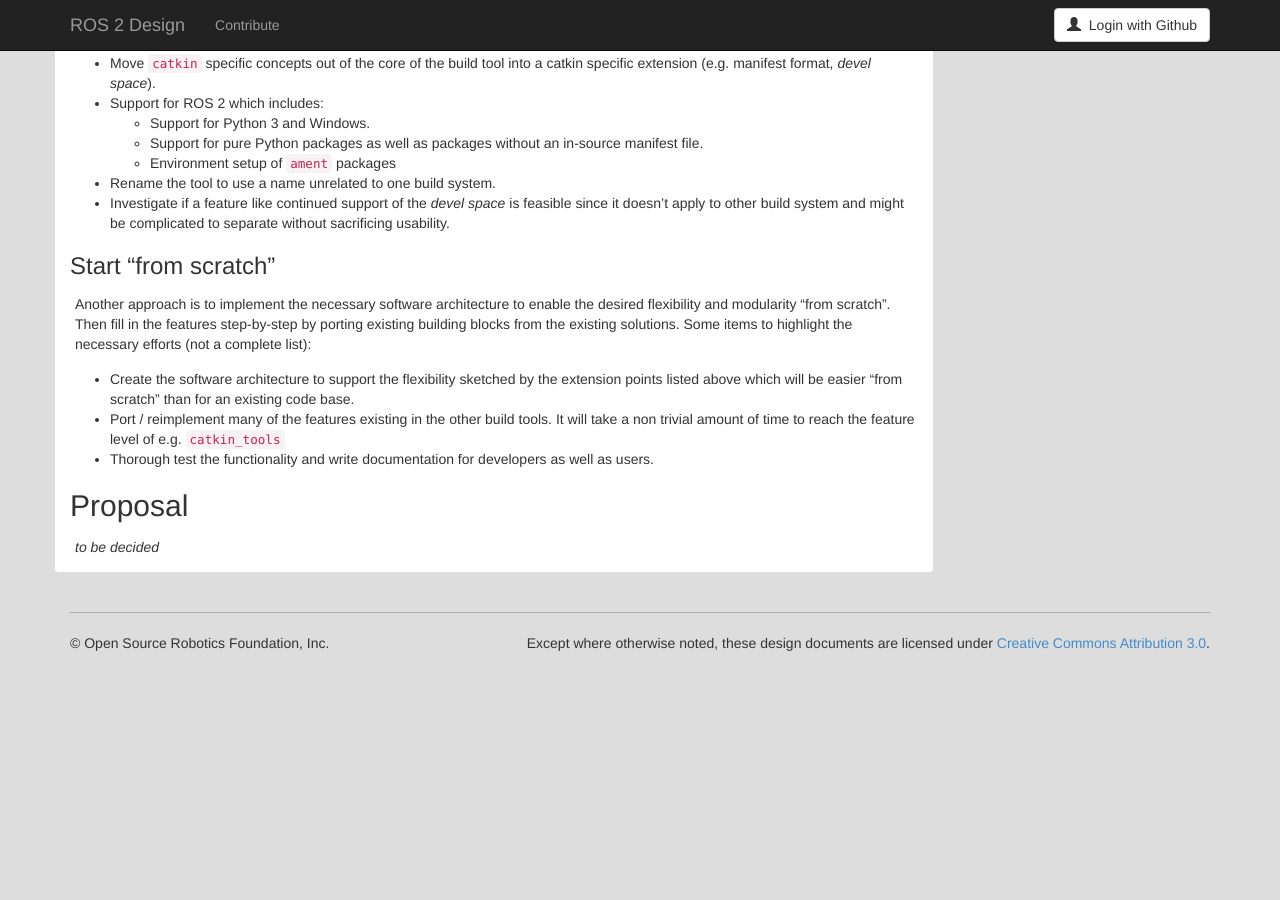
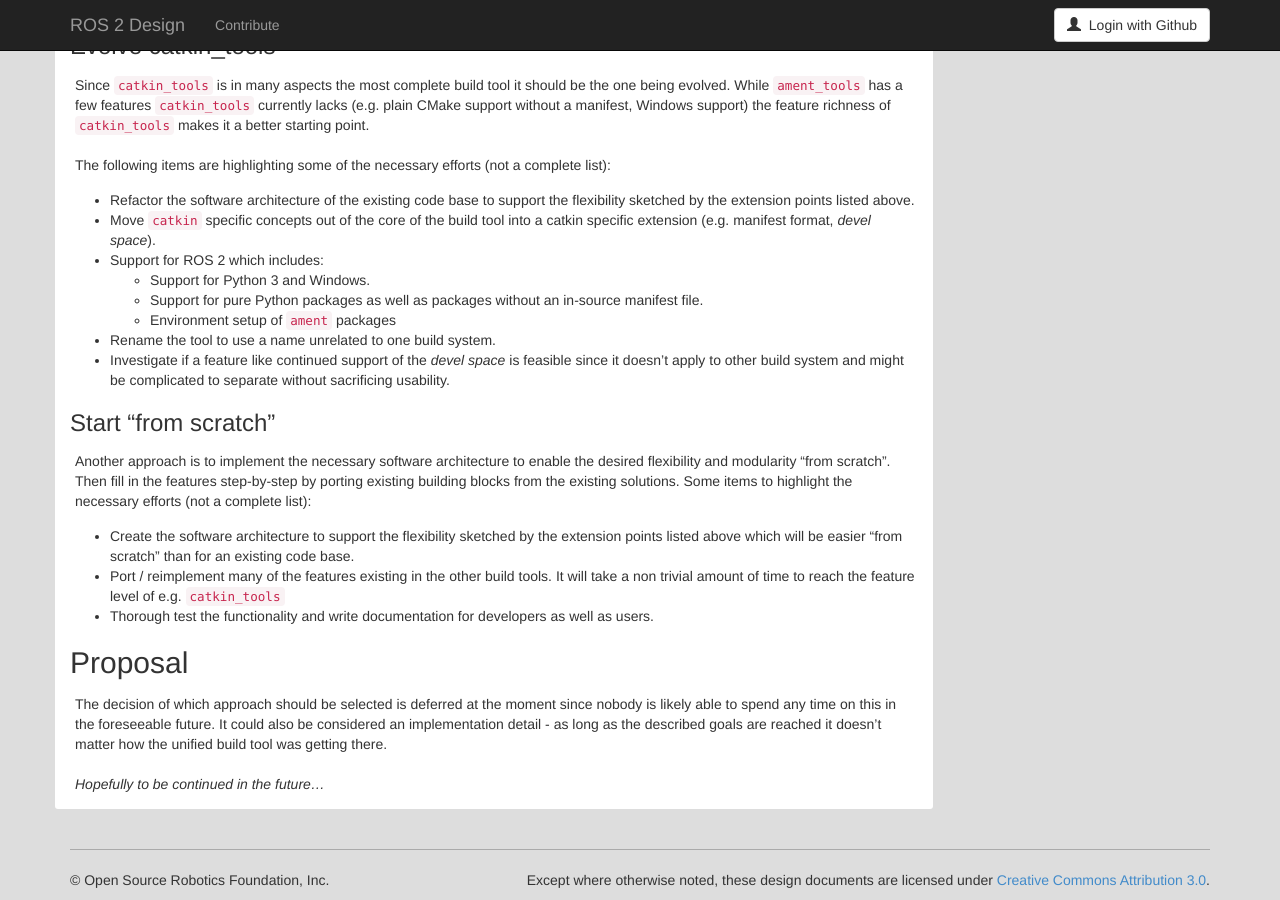
Before and after one commit to ros2/design, a Jekyll site: the page built from articles/101_build_tool.md, in a window 1280 px wide and 900 px high, scrolled down 6205 px. Built offline with Jekyll 4.4.1, drawn with Linux system fonts in a browser that asks for light colours; nearby versions of some CDN libraries; before the commit the page ends 6868 px from its top, so only the background shows below that; some of the changed text lies outside the part shown.

Commit message:
add note about suspending this...

```diff
--- a/articles/101_build_tool.md
+++ b/articles/101_build_tool.md
@@ -18,6 +18,14 @@
 </div>
 
 Original Author: {{ page.author }}
+
+<div class="alert alert-info" markdown="1">
+  <b>NOTE:</b>
+  The work towards a unified build tool have been reprioritized.
+  Nobody is currently planning to spend any time towards the described goals.
+
+  While the article in its current state describes the use cases, goals as well as the rational behind it, and mentions possible approaches moving forward, it does not propose a specific path forward at the moment.
+</div>
 
 ## Preface
 
@@ -326,4 +334,7 @@
 
 ## Proposal
 
-*to be decided*
+The decision of which approach should be selected is deferred at the moment since nobody is likely able to spend any time on this in the foreseeable future.
+It could also be considered an implementation detail - as long as the described goals are reached it doesn't matter how the unified build tool was getting there.
+
+*Hopefully to be continued in the future...*
```
